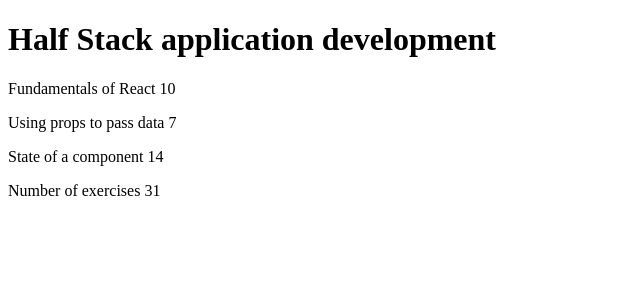
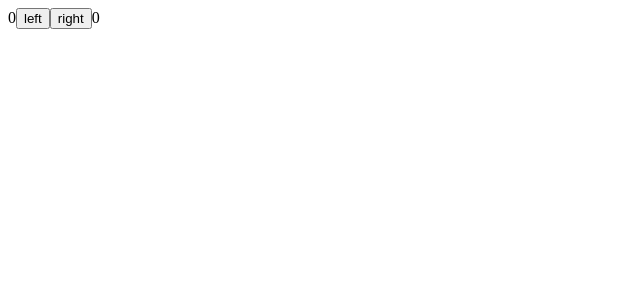
Before and after one commit to sergiojc90/FullstackOpen2022, a React (Create React App) app in the folder part1/: page / in a window 1280 px wide. Shown: the top 300 px of the page, without its empty margins (0-640 px from the left). Built offline with nearby package versions, Linux system fonts and the light colour scheme.

Commit message:
Clicks application, passing a objets as the initial state for the useState funciton

```diff
--- a/part1/src/App.js
+++ b/part1/src/App.js
@@ -1,65 +1,38 @@
-const Header = (props) =>{
-  return(
-    <h1>
-      {props.course}
-    </h1>
-  )
-}
+import { useState } from "react"
 
-const Part = (props) =>{
-  return(
+const App = () => {
+  const[clicks, setClicks] = useState({
+    left:0, right:0
+  })
 
-    <p>
-    {props.part} {props.exercises}
-    </p>
-  )
-}
+  const handleLeftClick = () =>{
+    const newClicks = {
+      left: clicks.left + 1,
+      right: clicks.right
+    }
 
-const Content = (props) =>{
+    setClicks(newClicks)
+  }
+
+  const handleRightClick = () => {
+    const newClicks = {
+      left: clicks.left,
+      right: clicks.right +1
+    }
+
+    setClicks(newClicks)
+  }
+
   return(
     <div>
-
-      <Part part = {props.parts[0].name} exercises = {props.parts[0].exercises}/>
-      <Part part = {props.parts[1].name} exercises = {props.parts[1].exercises}/>
-      <Part part = {props.parts[2].name} exercises = {props.parts[2].exercises}/>
-
-
-    </div>
-  )
-}
-
-const Total = (props) =>{
-  return(
-    <p>
-      Number of exercises {props.parts[0].exercises + props.parts[1].exercises + props.parts[2].exercises}
-    </p>
-  )
-}
-
-const App = () => {
-  const course = {
-    name: 'Half Stack application development',
-    parts: [
-      {
-        name: 'Fundamentals of React',
-        exercises: 10
-      },
-      {
-        name: 'Using props to pass data',
-        exercises: 7
-      },
-      {
-        name: 'State of a component',
-        exercises: 14
-      }
-    ]
-  }
-
-  return (
-    <div>
-      <Header course = {course.name}/>
-      <Content parts = {course.parts}/>
-      <Total parts = {course.parts}/>
+      {clicks.left}
+      <button onClick={handleLeftClick}>
+        left
+      </button>
+      <button onClick={handleRightClick}>
+        right
+      </button>
+      {clicks.right}
     </div>
   )
 }
```
